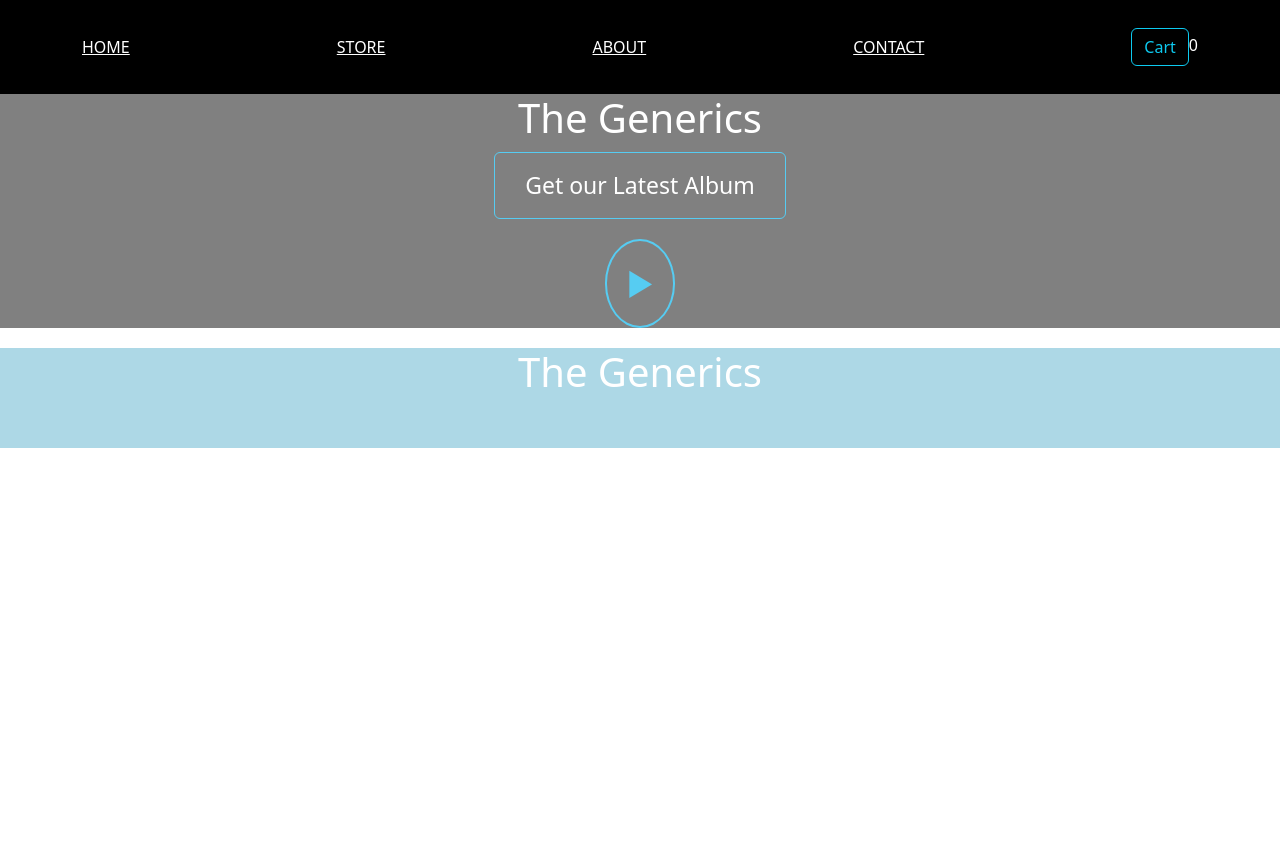
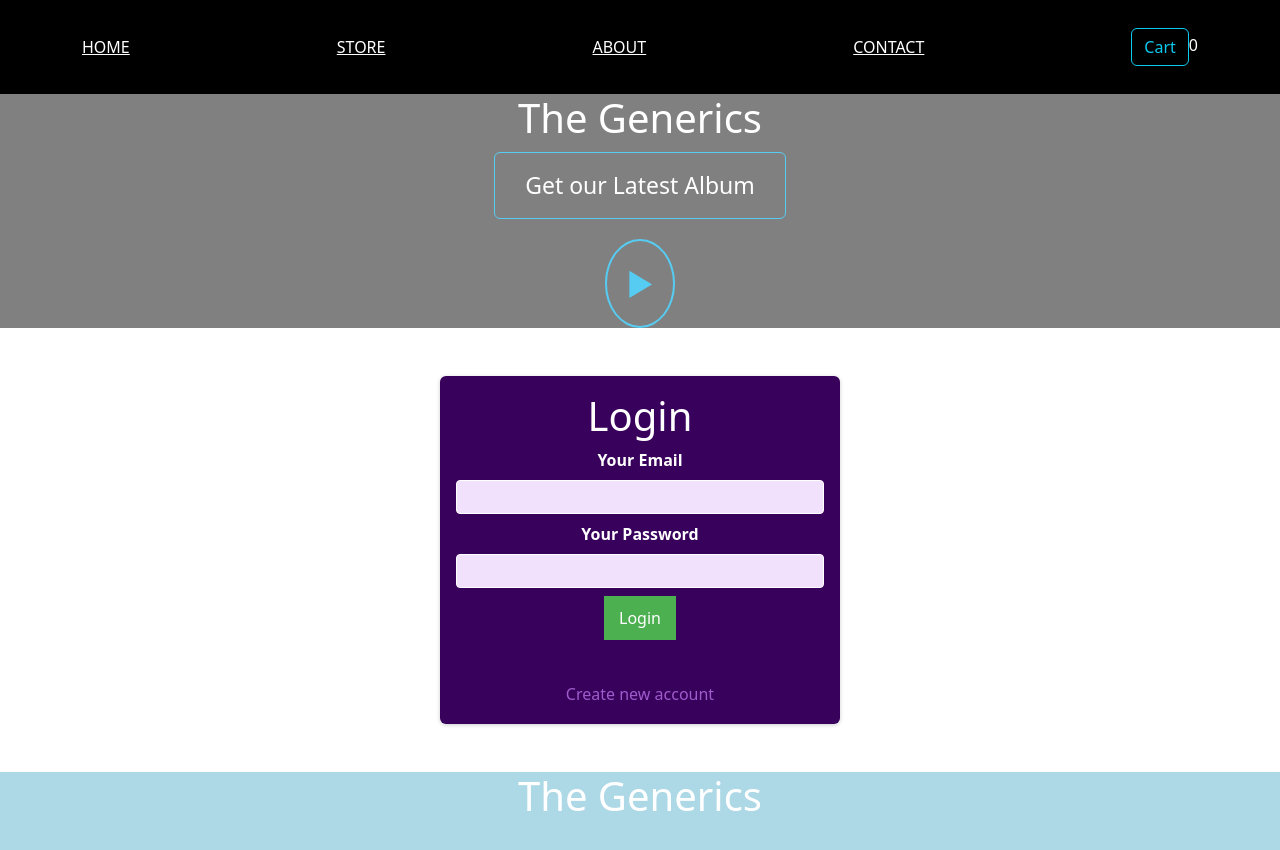
Before and after one commit to Seemachal-Goud-au19/sh-Ecommerce-website, a React (Create React App) app: page /auth in a window 1280 px wide. Shown: the top 850 px of the page. Before the commit the page ends 800 px from the top, so only its background shows below. Built offline with nearby package versions, Linux system fonts and the light colour scheme.

Commit message:
sign up Updated

```diff
--- a/src/App.js
+++ b/src/App.js
@@ -10,6 +10,7 @@
 import Contact from './routes/Contact/Contact';
 import ProductDetail from './routes/Product/ProductDetail';
 import Login from './routes/Login/Login';
+import AuthForm from './routes/Auth/AuthForm';
 
 function App() {
   const [isShowCart, setIsShowCart] = useState(false)
@@ -43,6 +44,10 @@
           element={ <Login />}
         />
          <Route
+          path="/auth"
+          element={ <AuthForm />}
+        />
+         <Route
           path="/api"
           element={ <FetchAPI />}
         />
--- /dev/null
+++ b/src/routes/Auth/AuthForm.css
@@ -0,0 +1,76 @@
+.auth {
+  margin: 3rem auto;
+  width: 95%;
+  max-width: 25rem;
+  border-radius: 6px;
+  background-color: #38015c;
+  box-shadow: 0 1px 4px rgba(0, 0, 0, 0.2);
+  padding: 1rem;
+  text-align: center;
+}
+
+.auth h1 {
+  text-align: center;
+  color: white;
+}
+
+.control {
+  margin-bottom: 0.5rem;
+}
+
+.control label {
+  display: block;
+  color: white;
+  font-weight: bold;
+  margin-bottom: 0.5rem;
+}
+
+.control input {
+  font: inherit;
+  background-color: #f1e1fc;
+  color: #38015c;
+  border-radius: 4px;
+  border: 1px solid white;
+  width: 100%;
+  text-align: left;
+  padding: 0.25rem;
+}
+
+.actions {
+  margin-top: 1.5rem;
+  display: flex;
+  flex-direction: column;
+  align-items: center;
+}
+
+.actions button {
+  cursor: pointer;
+  font: inherit;
+  color: white;
+  background-color: #9f5ccc;
+  border: 1px solid #9f5ccc;
+  border-radius: 4px;
+  padding: 0.5rem 2.5rem;
+}
+
+.actions button:hover {
+  background-color: #873abb;
+  border-color: #873abb;
+}
+
+.actions .toggle {
+  margin-top: 1rem;
+  background-color: transparent;
+  color: #9f5ccc;
+  border: none;
+  padding: 0.15rem 1.5rem;
+}
+
+.actions .toggle:hover {
+  background-color: transparent;
+  color: #ae82cc;
+}
+
+.auth .loading{
+  color: white;
+}
--- /dev/null
+++ b/src/routes/Auth/AuthForm.js
@@ -0,0 +1,94 @@
+import { useState, useRef } from 'react';
+
+import './AuthForm.css';
+
+const AuthForm = () => {
+  const [isLogin, setIsLogin] = useState(true);
+  const [isLoading, setIsLoading] = useState(false);
+
+  const emailInputRef = useRef();
+  const passwordInputRef = useRef();
+
+  const switchAuthModeHandler = () => {
+    setIsLogin((prevState) => !prevState);
+  };
+
+  const submitHandler = (e) => {
+    e.preventDefault();
+    const enteredEmail = emailInputRef.current.value;
+    const enteredPassword = passwordInputRef.current.value;
+    setIsLoading(true)
+    if (isLogin) {
+
+    } else {
+      fetch('https://identitytoolkit.googleapis.com/v1/accounts:signUp?key=AIzaSyAA-F4NnCJ7QsljnVQfEBEz2Eq8aqrIZ9I', {
+        method: 'POST',
+        body: JSON.stringify({
+          email: enteredEmail,
+          password: enteredPassword,
+          returnSecureToken: true
+        }),
+        headers: {
+          'Content-Type': 'application/json'
+        }
+      }).then((res) => {
+        setIsLoading(false)
+        if (res.ok) {
+          //'''
+        }
+        else {
+          return res.json().then((data) => {
+            let errorMessage = "Authantication failed"
+            if (data && data.error && data.error.message) {
+              errorMessage = data.error.message;
+            }
+            alert(errorMessage)
+          })
+        }
+      })
+    }
+
+
+
+  }
+  return (
+    <section className='auth'>
+      <h1>{isLogin ? 'Login' : 'Sign Up'}</h1>
+      <form onSubmit={submitHandler}>
+        <div className='control'>
+          <label htmlFor='email'>Your Email</label>
+          <input type='email' id='email' required ref={emailInputRef} />
+        </div>
+        <div className='control'>
+          <label htmlFor='password'>Your Password</label>
+          <input
+            type='password'
+            id='password'
+            required
+            ref={passwordInputRef}
+          />
+        </div>
+        {isLoading ? <p className='loading'>Sending request....</p>: <div className=''>
+          <button
+            type='submit'
+            className='toggle'
+          >
+            {isLogin ? 'Login' : 'Create new account'}
+          </button>
+        </div>}
+
+        <div className='actions'>
+          <button
+            type='button'
+            className='toggle'
+            onClick={switchAuthModeHandler}
+          >
+            {isLogin ? 'Create new account' : 'Login with existing account'}
+          </button>
+        </div>
+      </form>
+    </section>
+  );
+};
+
+export default AuthForm;
```
